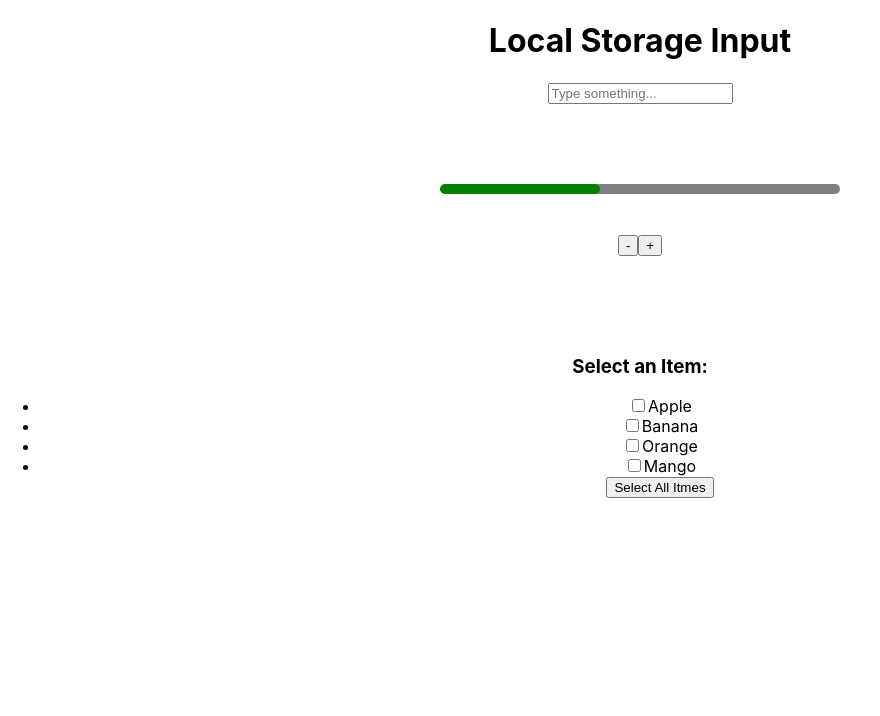
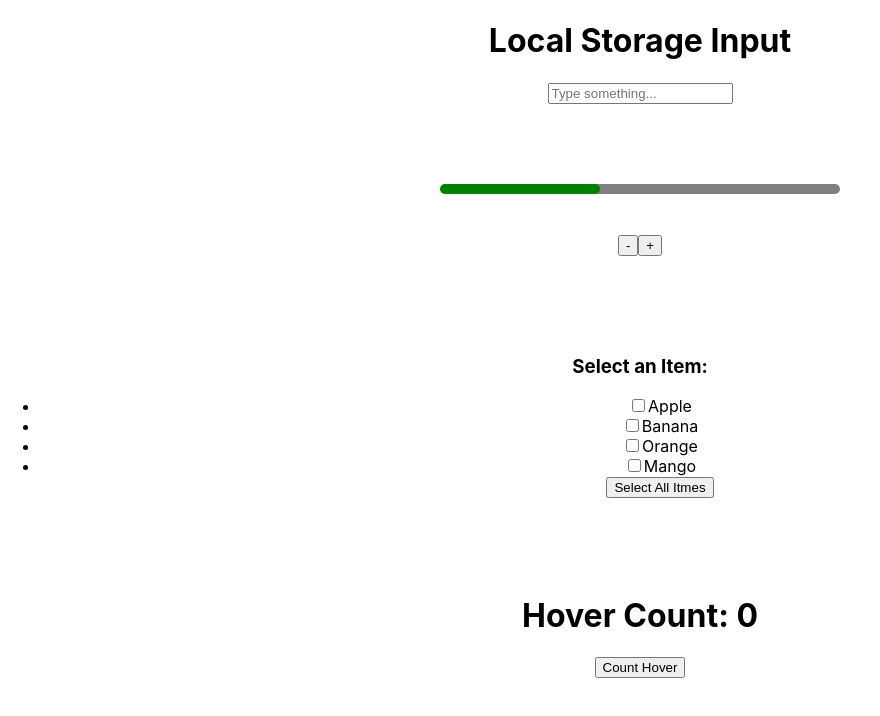
Before and after one commit to reetuTheCoder/ReactJs_Int, a React (Create React App) app in the folder solve-qst/: page / in a window 1280 px wide. Shown: the top 716 px of the page, without its empty margins (0-880 px from the left). Built offline with nearby package versions, Linux system fonts and the light colour scheme.

Commit message:
hover count

```diff
--- a/solve-qst/src/App.js
+++ b/solve-qst/src/App.js
@@ -3,6 +3,7 @@ import "./App.css";
 import SaveLSInputData from "./Componnet/SaveLSInputData";
 import MainProgressBar from "./Componnet/ProgressBar";
 import SelectAllListItems from "./Componnet/SelectAllListItems";
+import HoverCount from "./Componnet/HoverCount";
 
 function App() {
   return (
@@ -12,6 +13,8 @@ function App() {
       <MainProgressBar />
       <br /> <br /> <br />
       <SelectAllListItems />
+      <br /> <br /> <br />
+      <HoverCount/>
     </div>
   );
 }
--- /dev/null
+++ b/solve-qst/src/Componnet/HoverCount.js
@@ -0,0 +1,17 @@
+import React, { useState } from 'react'
+
+const HoverCount = () => {
+   const [hoverCount, setHoverCount] = useState(0);
+
+   const handldHover = () => {
+    setHoverCount((prev) => prev +1)
+   }
+  return (
+    <div>
+        <h1>Hover Count: {hoverCount} </h1>
+        <button onMouseEnter={handldHover}>Count Hover</button>
+    </div>
+  )
+}
+
+export default HoverCount;
```
